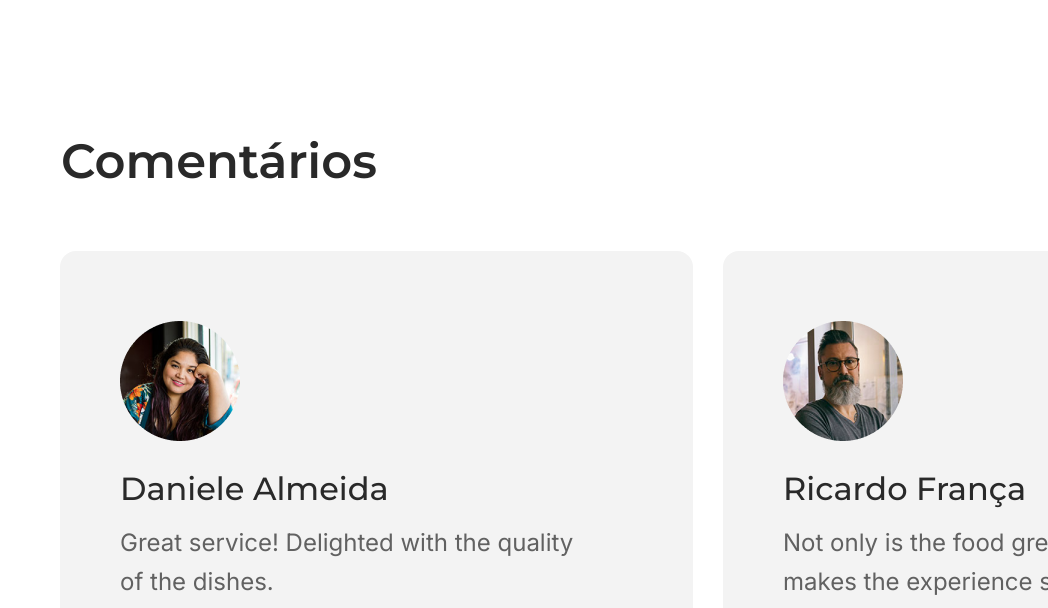
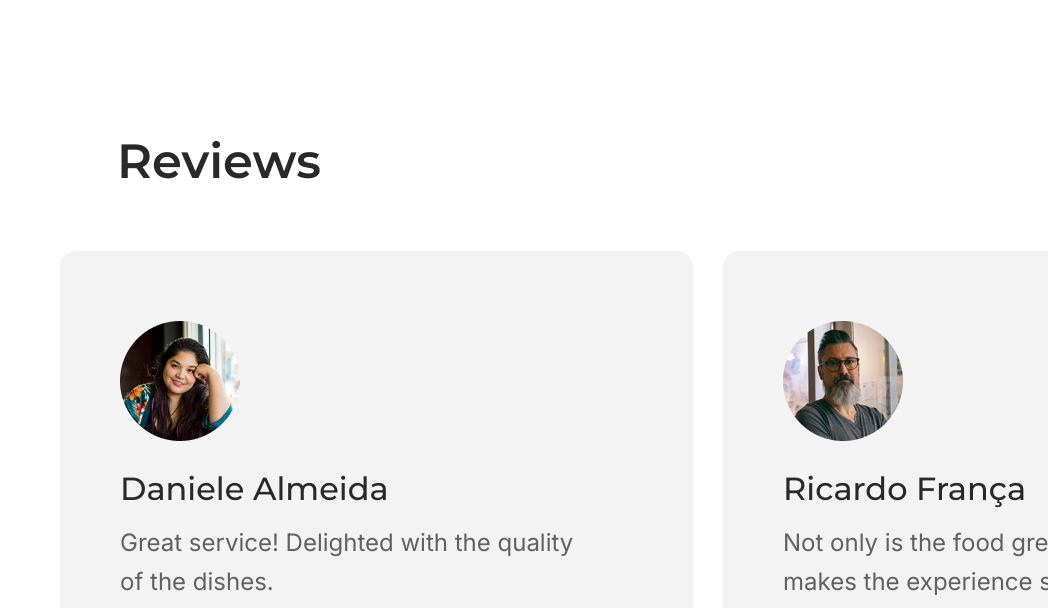
Before and after one commit to beatriznaufel/foodjp-project, a website built with Vite: page index.html in a window 1280 px wide. Shown: the part 2420-3028 px from the top of the page, without its empty margins (232-1280 px from the left). Built offline with nearby package versions, Linux system fonts and the light colour scheme; files whose address does not match are found by name.

Commit message:
change to eng

```diff
--- a/index.html
+++ b/index.html
@@ -119,7 +119,7 @@
 
     <section id="reviews">
       <div class="reviews-text">
-        <h1>Comentários</h1>
+        <h1>Reviews</h1>
       </div>
 
       <div class="all-reviews">
```
